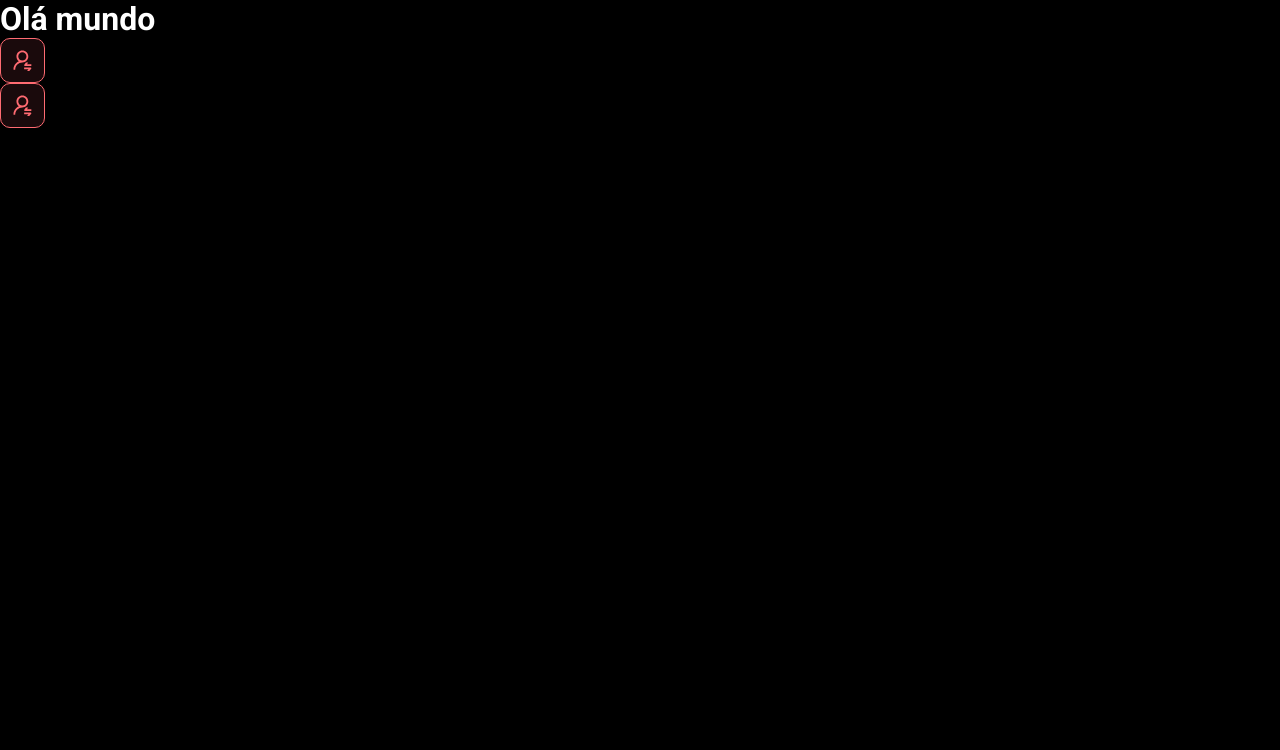
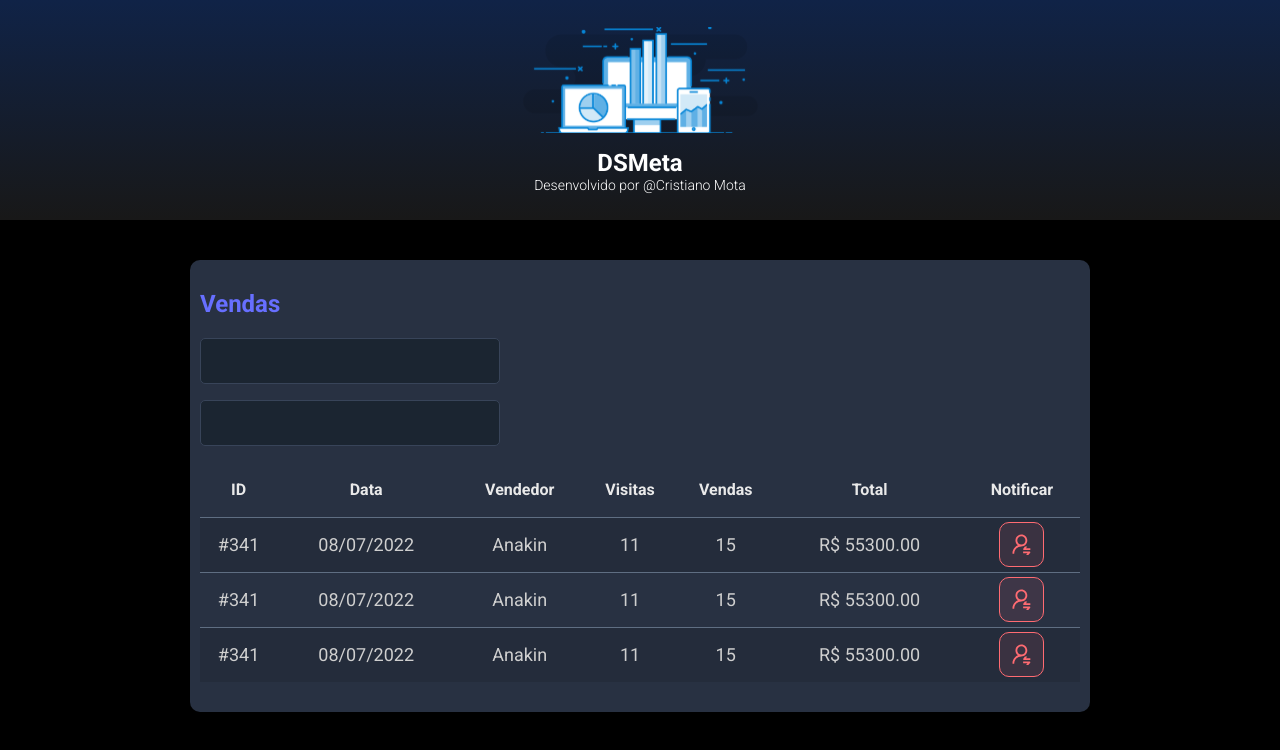
Before and after one commit to ccrismota/dsmetaproject, a React (Vite) app in the folder frontend/: page / in a window 1280 px wide. Shown: the top 750 px of the page. Built offline with nearby package versions, Linux system fonts and the light colour scheme.

Commit message:
Others components

```diff
--- a/frontend/src/App.tsx
+++ b/frontend/src/App.tsx
@@ -1,11 +1,18 @@
-import NotificationButton from "./componets/NotificationButton";
+import Header from "./componets/Header";
+import SalesCard from "./componets/SalesCard";
+
 
 function App() {
   return (
     <>
-      <h1>Olá mundo</h1>
-      <NotificationButton />
-      <NotificationButton />
+      <Header />
+      <main>
+        <section id="sales">
+          <div className="dsmeta-container">
+            <SalesCard/>
+          </div>
+        </section>
+      </main>
     </>
   );
 }
--- /dev/null
+++ b/frontend/src/componets/Header/index.tsx
@@ -0,0 +1,19 @@
+import logo from '../../assets/img/image.svg';
+import './styles.css';
+
+function Header() {
+  return (
+    <header>
+      <div className="ds-meta-logo-container">
+        <img src={logo} alt="DSMeta" />
+        <h1>DSMeta</h1>
+        <p>
+          Desenvolvido por{" "}
+          <a href="https://github.com/ccrismota">@Cristiano Mota</a>
+        </p>
+      </div>
+    </header>
+  );
+}
+
+export default Header;
--- /dev/null
+++ b/frontend/src/componets/Header/styles.css
@@ -0,0 +1,21 @@
+.ds-meta-logo-container{
+    display: flex;
+    flex-direction: column;
+    align-items: center;
+}
+
+.ds-meta-logo-container svg{
+    width: 235px;
+
+}
+
+.ds-meta-logo-container h1{
+    margin-top: 15px;
+    font-size: 24px;
+
+}
+
+.ds-meta-logo-container p {
+    font-size: 14px;
+    font-weight: 300;
+}
--- a/frontend/src/componets/NotificationButton/index.tsx
+++ b/frontend/src/componets/NotificationButton/index.tsx
@@ -1,5 +1,5 @@
-import icon from '../../assets/img/notification-icon.svg'
-import './styles.css'
+import icon from '../../assets/img/notification-icon.svg';
+import './styles.css';
 
 function NotificationButton() {
   return (
--- /dev/null
+++ b/frontend/src/componets/SalesCard/index.tsx
@@ -0,0 +1,77 @@
+import NotificationButton from '../NotificationButton';
+import './styles.css';
+
+function SalesCard() {
+  return (
+    <div className="dsmeta-card">
+      <h2 className="dsmeta-sales-title">Vendas</h2>
+      <div>
+        <div className="dsmeta-form-control-container">
+          <input className="dsmeta-form-control" type="text" />
+        </div>
+        <div className="dsmeta-form-control-container">
+          <input className="dsmeta-form-control" type="text" />
+        </div>
+      </div>
+
+      <div>
+        <table className="dsmeta-seles-table">
+          <thead>
+            <tr>
+              <th className="show992">ID</th>
+              <th className="show576">Data</th>
+              <th>Vendedor</th>
+              <th className="show992">Visitas</th>
+              <th className="show992">Vendas</th>
+              <th>Total</th>
+              <th>Notificar</th>
+            </tr>
+          </thead>
+          <tbody>
+            <tr>
+              <td className="show992">#341</td>
+              <td className="show576">08/07/2022</td>
+              <td>Anakin</td>
+              <td className="show992">11</td>
+              <td className="show992">15</td>
+              <td>R$ 55300.00</td>
+              <td>
+                <div className="dsmeta-red-btn-container">
+                  <NotificationButton />
+                </div>
+              </td>
+            </tr>
+            <tr>
+              <td className="show992">#341</td>
+              <td className="show576">08/07/2022</td>
+              <td>Anakin</td>
+              <td className="show992">11</td>
+              <td className="show992">15</td>
+              <td>R$ 55300.00</td>
+              <td>
+                <div className="dsmeta-red-btn-container">
+                  <NotificationButton />
+                </div>
+              </td>
+            </tr>
+            <tr>
+              <td className="show992">#341</td>
+              <td className="show576">08/07/2022</td>
+              <td>Anakin</td>
+              <td className="show992">11</td>
+              <td className="show992">15</td>
+              <td>R$ 55300.00</td>
+              <td>
+                <div className="dsmeta-red-btn-container">
+                  <NotificationButton />
+                </div>
+              </td>
+            </tr>
+          </tbody>
+        </table>
+      </div>
+    </div>
+  );
+}
+
+export default SalesCard;
--- /dev/null
+++ b/frontend/src/componets/SalesCard/styles.css
@@ -0,0 +1,92 @@
+.dsmeta-card {
+  background-color: #283142;
+  border-radius: 10px;
+  padding: 30px 10px;
+}
+
+.dsmeta-sales-title {
+  font-size: 24px;
+  color: #676fff;
+  margin-bottom: 20px;
+}
+
+.dsmeta-form-control {
+  width: 100%;
+  height: 46px;
+  background-color: #1b2531;
+  border: 1px solid #384459;
+  border-radius: 5px;
+  padding: 0 20px;
+  font-size: 18px;
+}
+
+.dsmeta-form-control-container {
+  margin-bottom: 16px;
+  max-width: 300px;
+}
+
+.dsmeta-seles-table {
+  width: 100%;
+  border-spacing: 0;
+  border-collapse: collapse;
+}
+
+.dsmeta-seles-table thead {
+  height: 55px;
+  font-size: 16px;
+  color: #e9e9e9;
+  font-weight: 700;
+}
+
+.dsmeta-seles-table tbody {
+  font-size: 14px;
+  font-weight: 400;
+  color: #cfcfcf;
+  text-align: center;
+}
+
+.dsmeta-seles-table tbody tr {
+  height: 74px;
+  border-top: 1px solid #5f6e82;
+}
+
+.dsmeta-seles-table tbody tr:hover > td {
+  background-color: #384459;
+}
+
+.dsmeta-seles-table tbody tr:nth-child(odd) {
+  background-color: #242c3b;
+}
+
+.dsmeta-red-btn-container {
+  display: flex;
+  justify-content: center;
+}
+
+.show576 {
+  display: none;
+}
+
+.show992 {
+  display: none;
+}
+
+@media (min-width: 576px) {
+  .show576 {
+    display: table-cell;
+  }
+
+  .dsmeta-seles-table tbody tr {
+    height: 55px;
+  }
+
+  .dsmeta-seles-table tbody {
+    font-size: 18px;
+  }
+}
+
+@media (min-width: 992px) {
+  .show992 {
+    display: table-cell;
+  }
+}
--- a/frontend/src/index.css
+++ b/frontend/src/index.css
@@ -26,3 +26,13 @@
     color: unset;
     text-decoration: none;
 }
+
+.dsmeta-container {
+    width: 100%;
+    max-width: 900px;
+    margin: 0 auto;
+}
+
+#sales {
+    padding: 40px 10px;
+}
```
